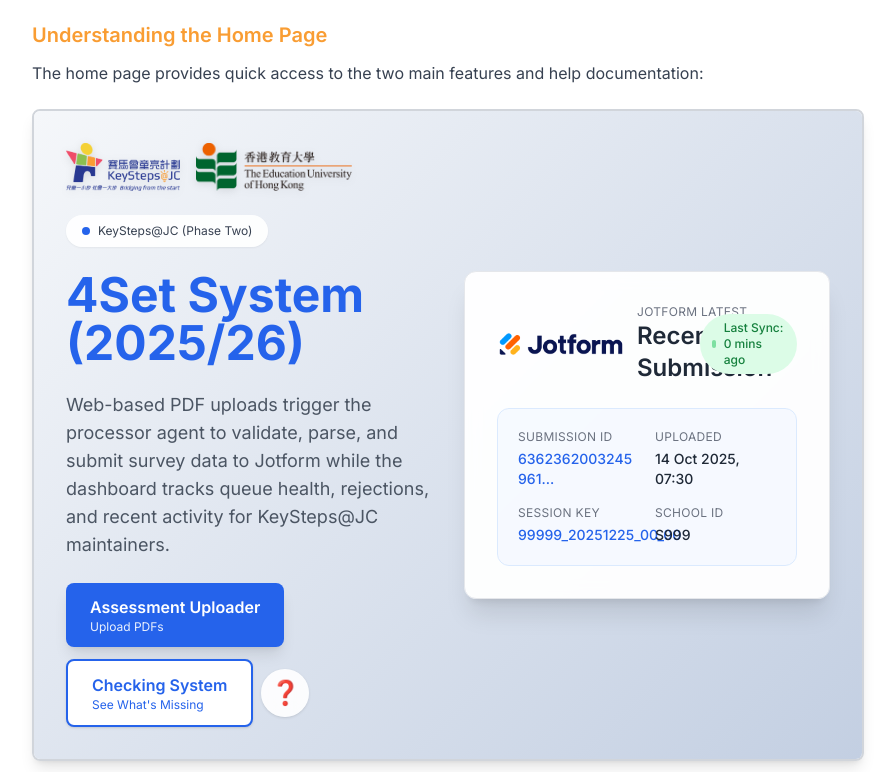
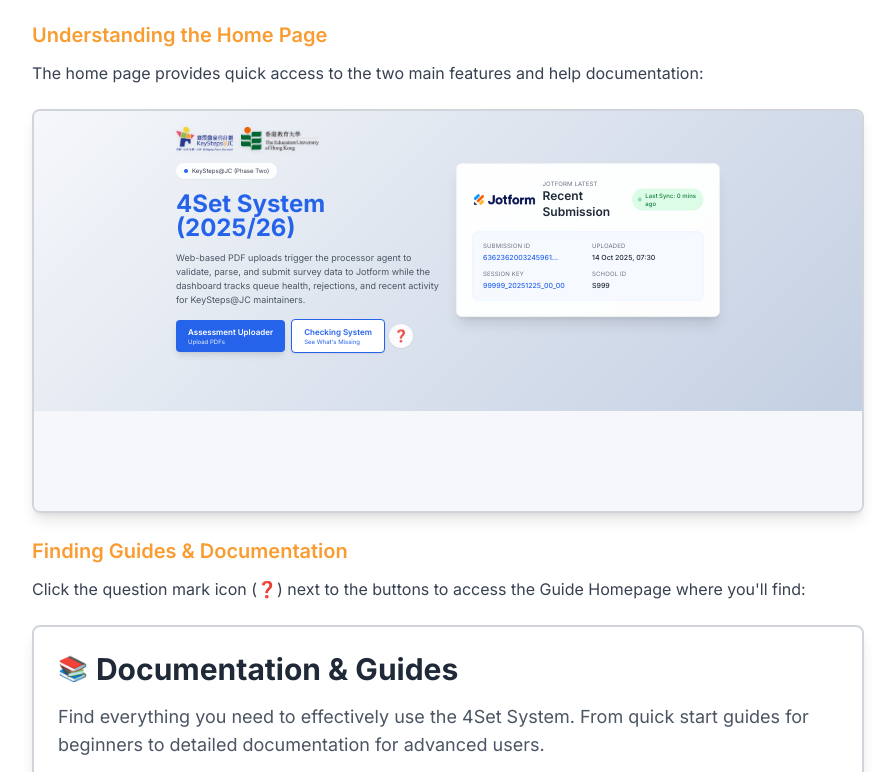
Before and after one commit to herman925/4Set-Server, a plain HTML site: page quick_start_guide.html in a window 1280 px wide. Shown: the part 1068-1840 px from the top of the page, without its empty margins (312-1207 px from the left). Drawn offline with nearby package versions, Linux system fonts and the light colour scheme; a script that the page names is missing.

Commit message:
Update home page screenshot to CSS scaled version for better visibility

```diff
--- a/quick_start_guide.html
+++ b/quick_start_guide.html
@@ -246,8 +246,12 @@
             <h3 class="text-xl font-semibold mb-3 mt-6" style="color: var(--secondary)">Understanding the Home Page</h3>
             <p class="text-gray-700 mb-4">The home page provides quick access to the two main features and help documentation:</p>
 
-            <!-- Embedded Screenshot: System Home Page with Real Layout -->
+            <!-- Embedded Screenshot: System Home Page - CSS Scaled Version (Zoom Out) -->
             <div class="border-2 border-gray-300 rounded-lg overflow-hidden my-6 shadow-lg">
+              <!-- Wrapper for CSS scaling - maintains all original styles but zooms out -->
+              <div style="width: 100%; height: 400px; overflow: hidden; position: relative; background: #f5f7fa;">
+                <!-- Original layout scaled down to 50% using CSS transform -->
+                <div style="transform: scale(0.5); transform-origin: top left; width: 200%; height: 800px;">
                   <!-- Full viewport mockup matching actual index.html layout -->
                   <div class="relative overflow-hidden" style="background: linear-gradient(135deg, #f5f7fa 0%, #c3cfe2 100%); min-height: 600px;">
                     <div class="flex flex-col lg:flex-row items-start lg:items-center justify-between gap-8 p-8 max-w-6xl mx-auto">
@@ -320,6 +324,8 @@
                               <div>
                                 <p class="text-xs text-gray-500 uppercase tracking-wide mb-1">School ID</p>
                                 <p class="font-medium text-gray-800">S999</p>
+                              </div>
+                            </div>
                           </div>
                         </div>
                       </div>
```
Lines whose indentation alone changed are shown as unchanged.
